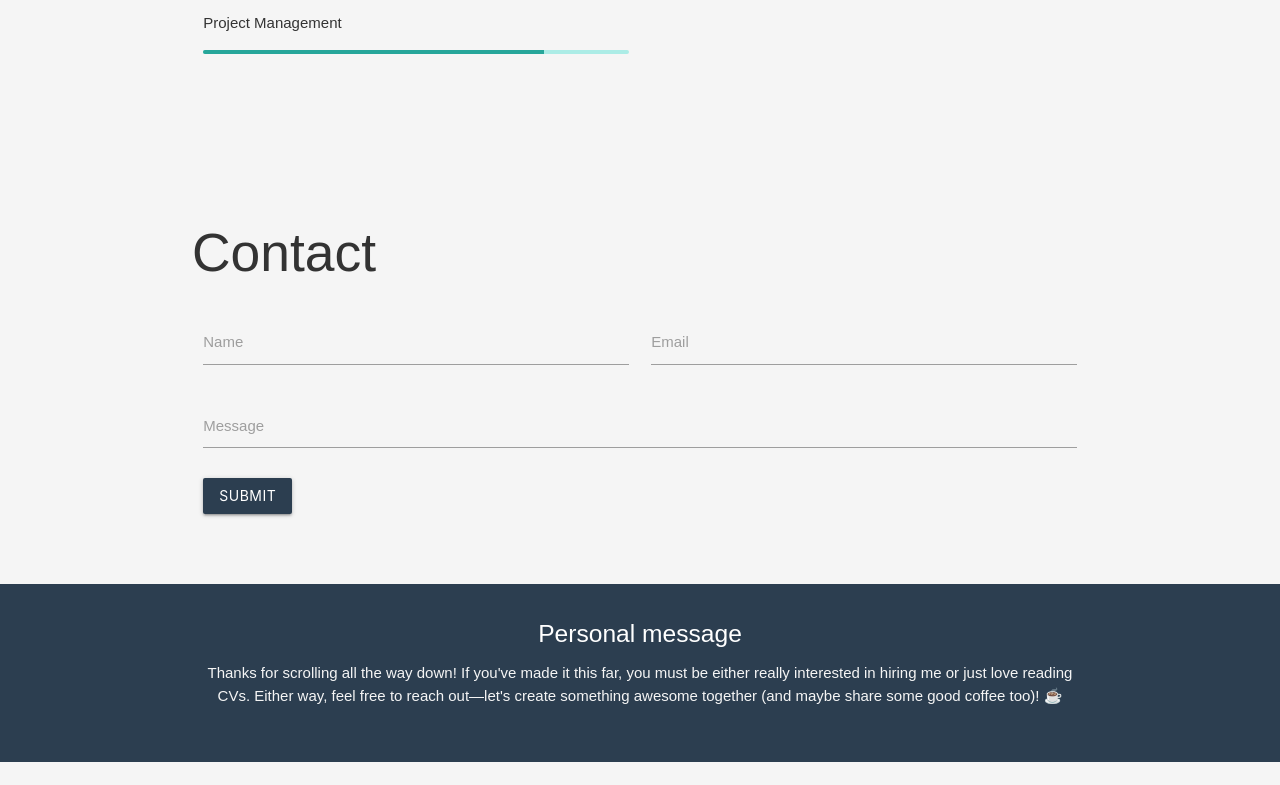
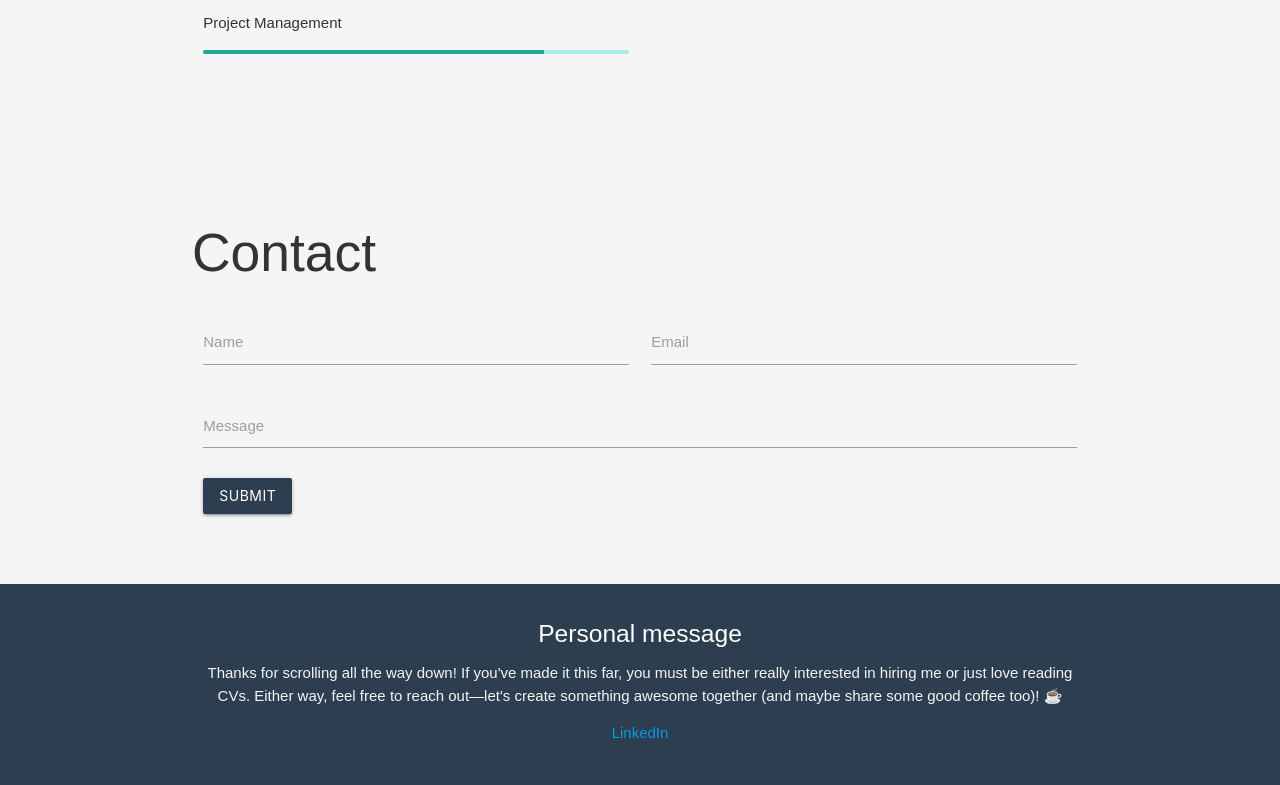
Before and after one commit to CLeung1824/CV_Website, a plain HTML site: page index.html in a window 1280 px wide. Shown: the part 3247-4032 px from the top of the page. Before the commit the page ends 4009 px from the top, so only its background shows below. Drawn offline with nearby package versions, Linux system fonts and the light colour scheme.

Commit message:
Update index.html

```diff
--- a/index.html
+++ b/index.html
@@ -219,6 +219,7 @@
                     <h5 class="white-text">Personal message</h5>
                     <p class="grey-text text-lighten-4">Thanks for scrolling all the way down! If you've made it this far, you must be either really interested in hiring me or just love reading CVs. Either way, feel free to reach out—let's create something awesome together (and maybe share some good coffee too)! ☕️</p>
                 </div>
+                <div class="footer-icons"><a href="https://www.linkedin.com/in/christian-leung-a13467307/" target="_blank"><i class="fab fa-linkedin"></i> LinkedIn </a></div>
             </div>
         </div>
     </footer>
```
